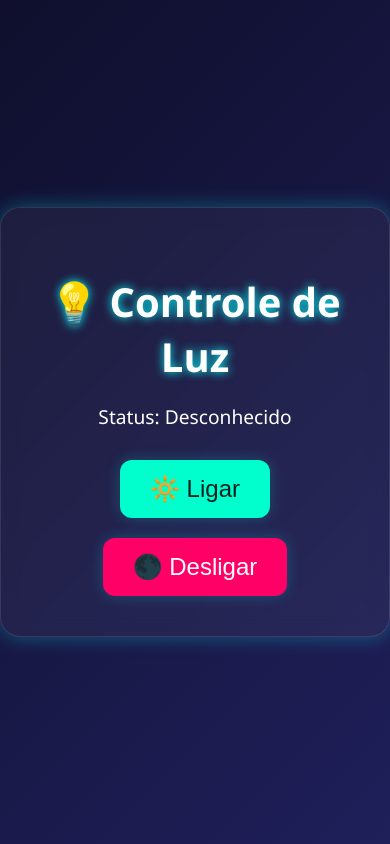
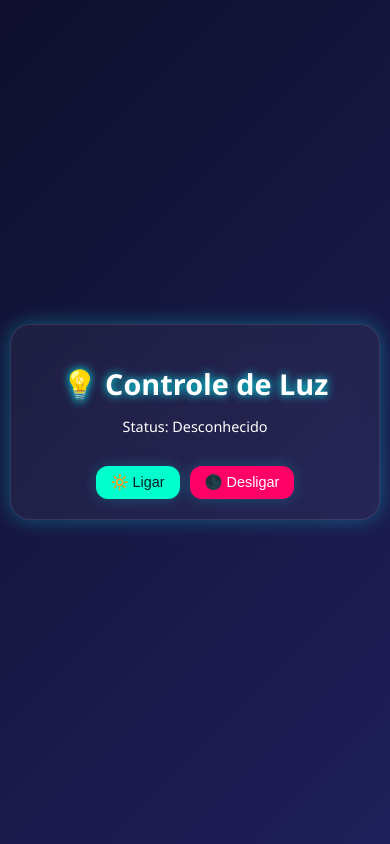
Before and after one commit to Marcs-paulo/lampada, a plain HTML site: page index.html in a window 390 px wide. Drawn offline with Linux system fonts and the light colour scheme; no server answers.

Commit message:
responsivo

```diff
--- a/style.css
+++ b/style.css
@@ -7,39 +7,53 @@ body {
   align-items: center;
   justify-content: center;
   height: 100vh;
+  flex-direction: column;
+  padding: 10px;
+  overflow-x: hidden; /* Evita que o conteúdo saia para a direita */
+  box-sizing: border-box; /* Faz com que padding e border não causem overflow */
+}
+
+*,
+*::before,
+*::after {
+  box-sizing: inherit; /* Aplica box-sizing: border-box em todos os elementos */
 }
 
 .container {
   text-align: center;
-    padding: 40px;
+  padding: 20px;
   background: rgba(255, 255, 255, 0.05);
   border: 1px solid rgba(255, 255, 255, 0.1);
   border-radius: 20px;
   box-shadow: 0 0 20px rgba(0, 255, 255, 0.3);
   backdrop-filter: blur(10px);
+  max-width: 100%; /* Garante que o container não ultrapasse a tela */
+  width: 100%;
+  margin: 0 auto;
+  overflow: hidden; /* Evita overflow horizontal */
 }
 
 h1 {
-    font-size: 2.5rem;
+  font-size: 2.2rem;
   margin-bottom: 10px;
   text-shadow: 0 0 10px cyan;
 }
 
 .status {
-    font-size: 1.2rem;
+  font-size: 1.1rem;
   margin-bottom: 30px;
 }
 
 .botao-container {
   display: flex;
-    gap: 20px;
+  gap: 15px;
   justify-content: center;
   flex-wrap: wrap;
 }
 
 button {
-    padding: 15px 30px;
-    font-size: 1.5rem;
+  padding: 12px 24px;
+  font-size: 1.2rem;
   border: none;
   border-radius: 12px;
   cursor: pointer;
@@ -61,3 +75,38 @@ body {
   transform: scale(1.05);
   box-shadow: 0 0 25px rgba(0, 255, 255, 0.6);
 }
+
+/* Media Queries para dispositivos móveis */
+@media (max-width: 768px) {
+  h1 {
+    font-size: 2rem;
+  }
+
+  .status {
+    font-size: 1rem;
+  }
+
+  .botao-container {
+    gap: 10px;
+  }
+
+  button {
+    padding: 10px 20px;
+    font-size: 1rem;
+  }
+}
+
+@media (max-width: 480px) {
+  h1 {
+    font-size: 1.8rem;
+  }
+
+  .status {
+    font-size: 0.9rem;
+  }
+
+  button {
+    padding: 8px 15px;
+    font-size: 0.9rem;
+  }
+}
```
Lines whose indentation alone changed are shown as unchanged.
